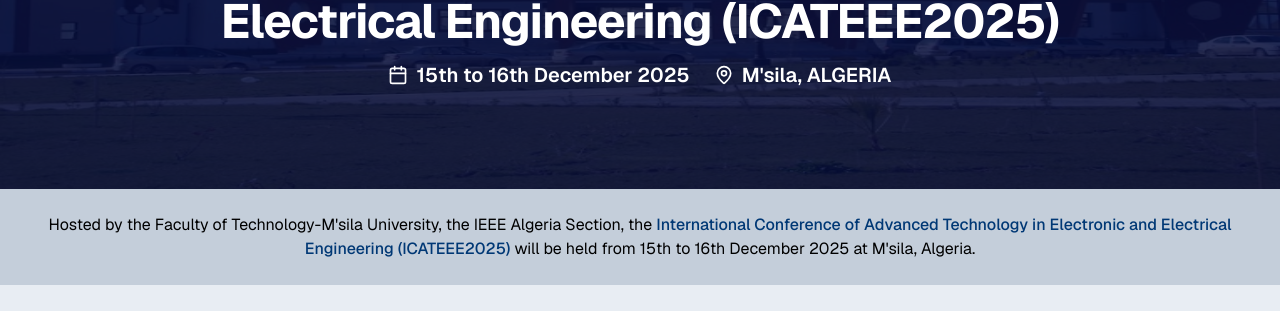
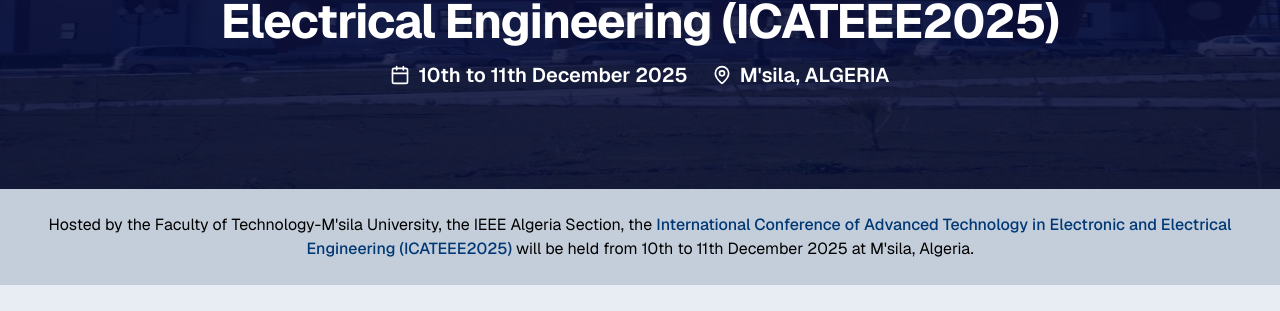
Before and after one commit to KarimBenn22/icateee, a Next.js app: page / in a window 1280 px wide. Shown: the part 391-702 px from the top of the page. Built offline with nearby package versions, Linux system fonts and the light colour scheme.

Commit message:
Update Header.tsx

```diff
--- a/app/components/sections/Header.tsx
+++ b/app/components/sections/Header.tsx
@@ -37,7 +37,7 @@
         <div className="flex flex-col items-center justify-center space-x-2 md:text-xl font-semibold md:flex-row">
           <div className="flex items-center gap-2">
             <Calendar className="h-5 w-5" />
-            <p>15th to 16th December 2025</p>
+            <p>10th to 11th December 2025</p>
           </div>
           <span className="mx-2"></span>
           <div className="flex items-center gap-2">
@@ -112,7 +112,7 @@
               International Conference of Advanced Technology in Electronic and
               Electrical Engineering (ICATEEE2025)
             </span>{" "}
-            will be held from 15th to 16th December 2025 at M&apos;sila,
+            will be held from 10th to 11th December 2025 at M&apos;sila,
             Algeria.
           </p>
         </div>
```
